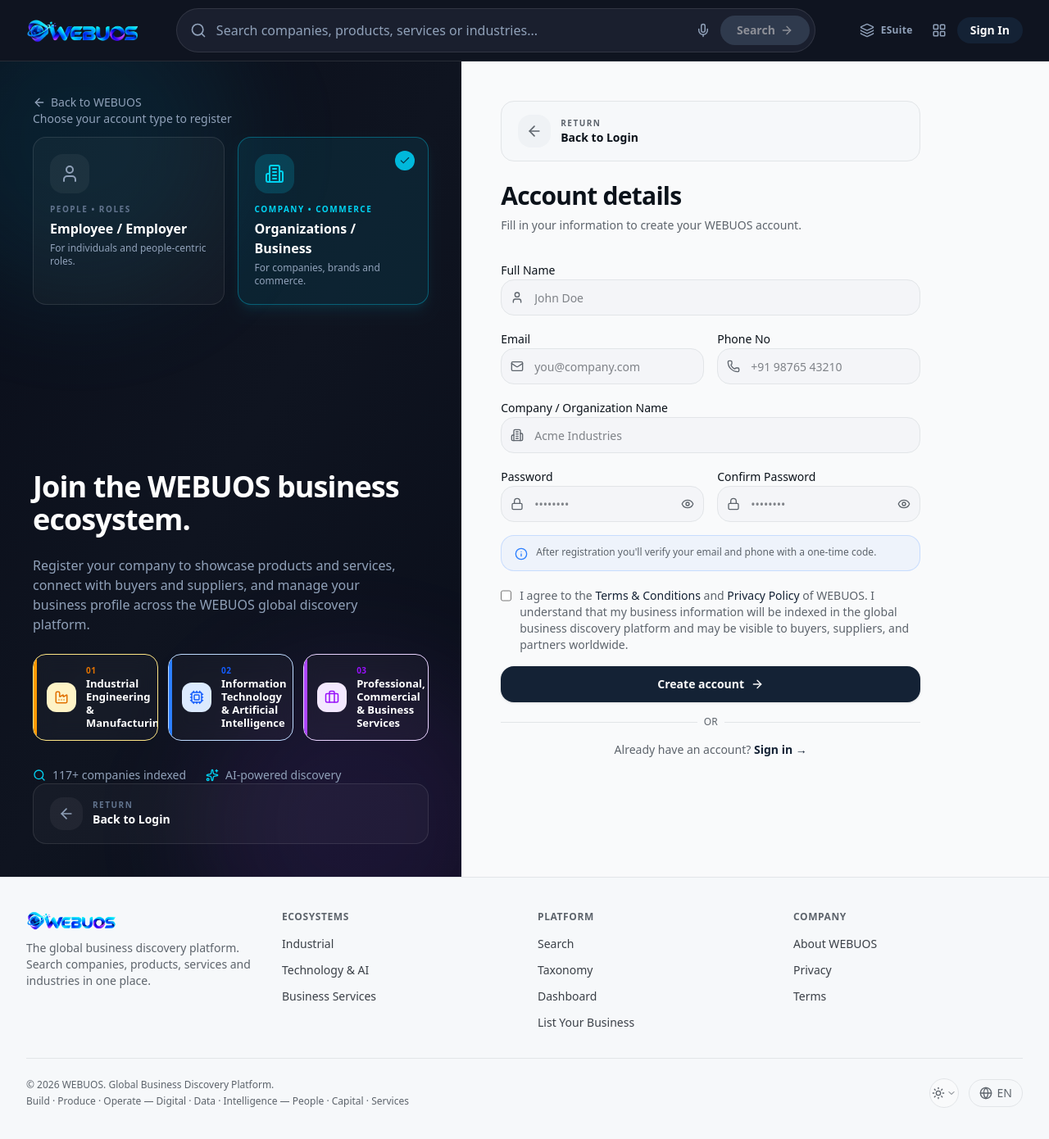
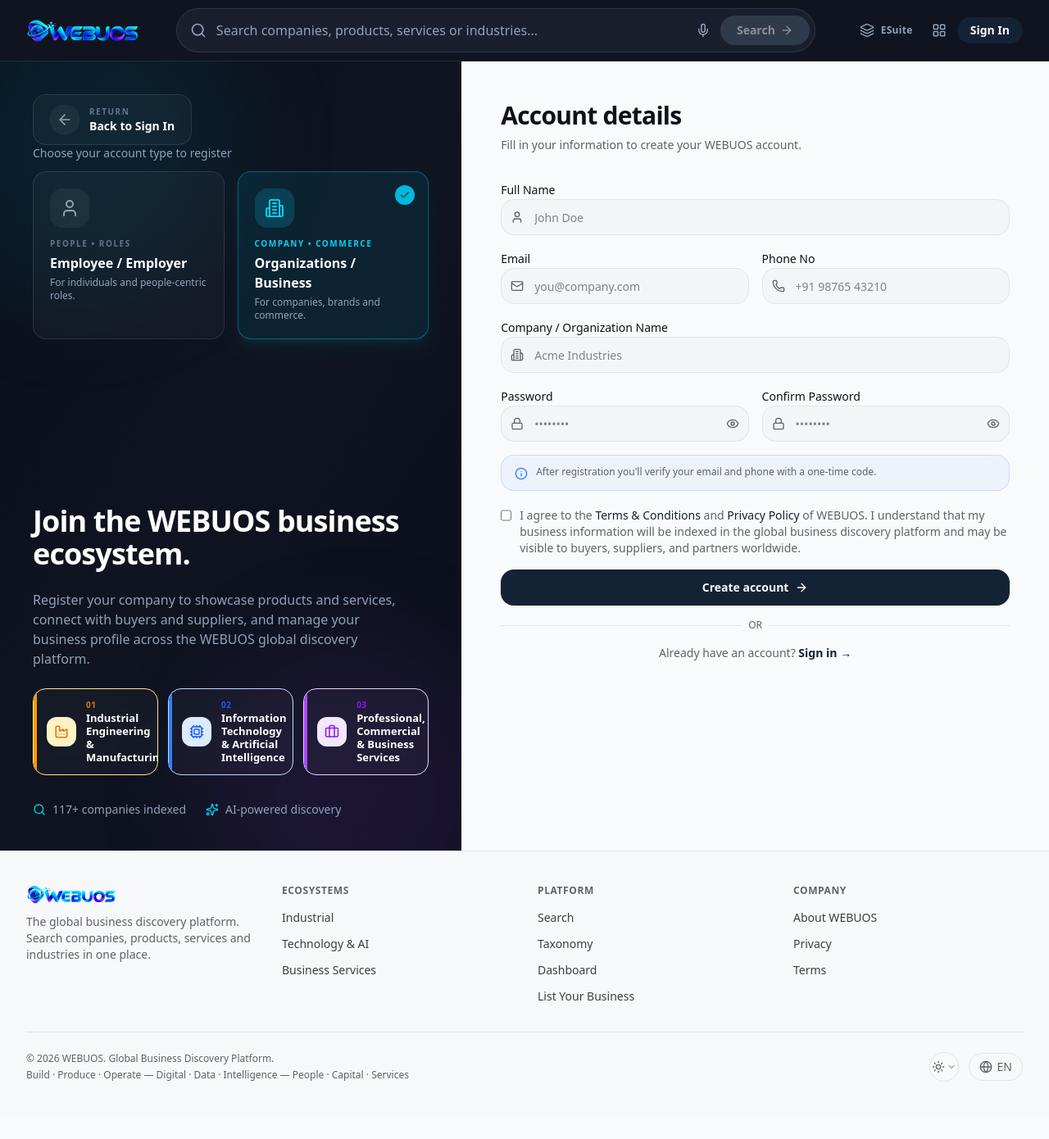
Before and after one commit to Jobsonn-dev/we-suite, a Next.js app: page /register in a window 1280 px wide. Shown: the whole page at 82% size. After the commit the page ends 1360 px from the top, so only its background shows below. Built offline with nearby package versions, Linux system fonts and the light colour scheme.

Commit message:
eeacb684-f546-4046-977b-b271cd6bb48c

```diff
--- a/src/app/register/page.tsx
+++ b/src/app/register/page.tsx
@@ -47,8 +47,16 @@
           <div className="pointer-events-none absolute inset-0 bg-grid opacity-[0.05]" />
 
           <div className="relative z-10 flex items-center justify-between">
-            <Link href="/" className="text-sm font-medium text-slate-400 hover:text-white inline-flex items-center gap-1.5 transition-colors">
-              <ArrowLeft className="h-4 w-4" /> Back to WEBUOS
+            <Link href="/login" className="group flex items-center gap-3 rounded-2xl border border-white/10 bg-white/[0.03] px-5 py-3 transition-all duration-200 hover:border-cyan-500/30 hover:bg-white/[0.06]">
+              <span className="inline-flex h-9 w-9 items-center justify-center rounded-xl bg-white/5 text-slate-400 transition-colors group-hover:bg-cyan-500/15 group-hover:text-cyan-400">
+                <ArrowLeft className="h-5 w-5" />
+              </span>
+              <div>
+                <p className="text-[10px] font-bold uppercase tracking-[0.15em] text-slate-500">
+                  Return
+                </p>
+                <p className="text-sm font-bold text-white">Back to Sign In</p>
+              </div>
             </Link>
           </div>
 
@@ -269,43 +277,12 @@
             </div>
           </div>
 
-          {/* Return to login — same card style */}
-          <div className="relative z-10">
-            <Link
-              href="/login"
-              className="group flex items-center gap-3 rounded-2xl border border-white/10 bg-white/[0.03] px-5 py-4 transition-all duration-200 hover:border-cyan-500/30 hover:bg-white/[0.06]"
-            >
-              <span className="inline-flex h-10 w-10 items-center justify-center rounded-xl bg-white/5 text-slate-400 transition-colors group-hover:bg-cyan-500/15 group-hover:text-cyan-400">
-                <ArrowLeft className="h-5 w-5" />
-              </span>
-              <div>
-                <p className="text-[10px] font-bold uppercase tracking-[0.15em] text-slate-500">
-                  Return
-                </p>
-                <p className="text-sm font-bold text-white">Back to Login</p>
-              </div>
-            </Link>
-          </div>
+          {/* No duplicate Back to Login here — it's at the top now */}
         </aside>
 
-        {/* Right form panel — top-aligned, wider */}
+        {/* Right form panel — top-aligned, wider, full width */}
         <main className="flex flex-1 flex-col bg-background px-4 pt-8 sm:px-8 lg:px-12 lg:pt-12">
-          <div className="w-full max-w-lg">
-            {/* Back to Login card */}
-            <Link
-              href="/login"
-              className="group mb-6 flex items-center gap-3 rounded-2xl border border-border bg-muted/30 px-5 py-4 transition-all duration-200 hover:border-primary/30 hover:bg-muted/50"
-            >
-              <span className="inline-flex h-10 w-10 items-center justify-center rounded-xl bg-muted text-muted-foreground transition-colors group-hover:bg-primary/10 group-hover:text-primary">
-                <ArrowLeft className="h-5 w-5" />
-              </span>
-              <div>
-                <p className="text-[10px] font-bold uppercase tracking-[0.15em] text-muted-foreground">
-                  Return
-                </p>
-                <p className="text-sm font-bold text-foreground">Back to Login</p>
-              </div>
-            </Link>
+          <div className="w-full">
 
             <div className="mb-8 text-center lg:text-left">
               <h2 className="text-2xl font-bold tracking-tight text-foreground sm:text-3xl">
```
Also changed, not shown: upload/pasted_image_1791057793464.png (added).
